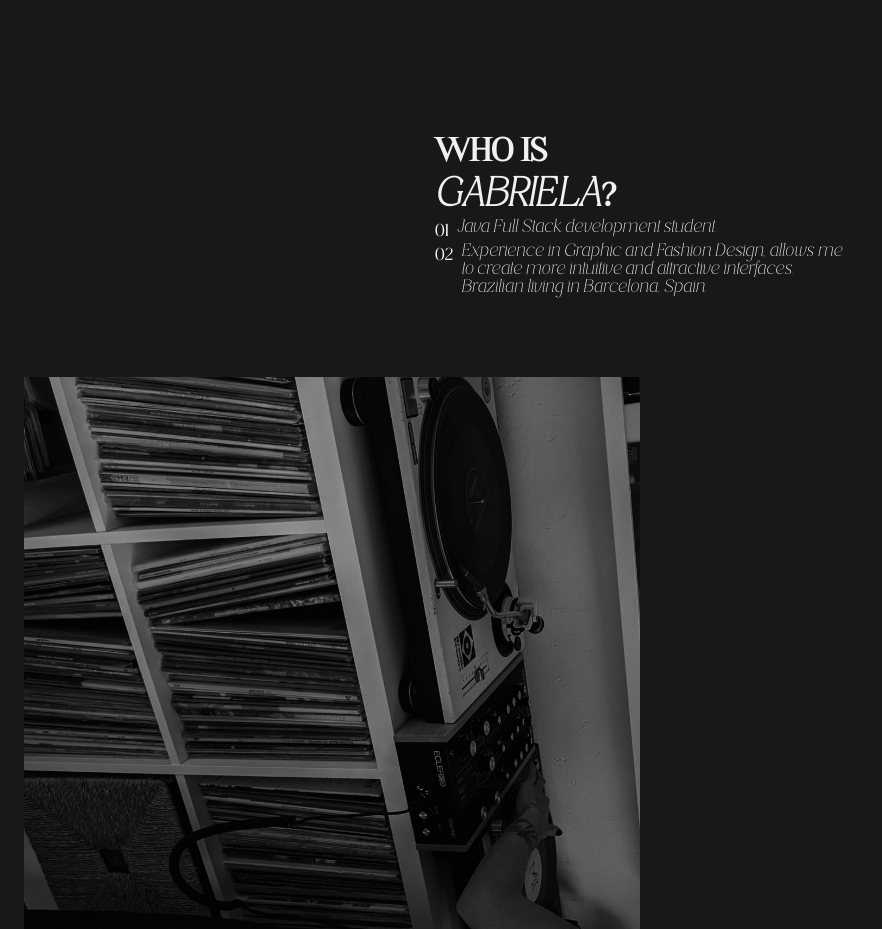
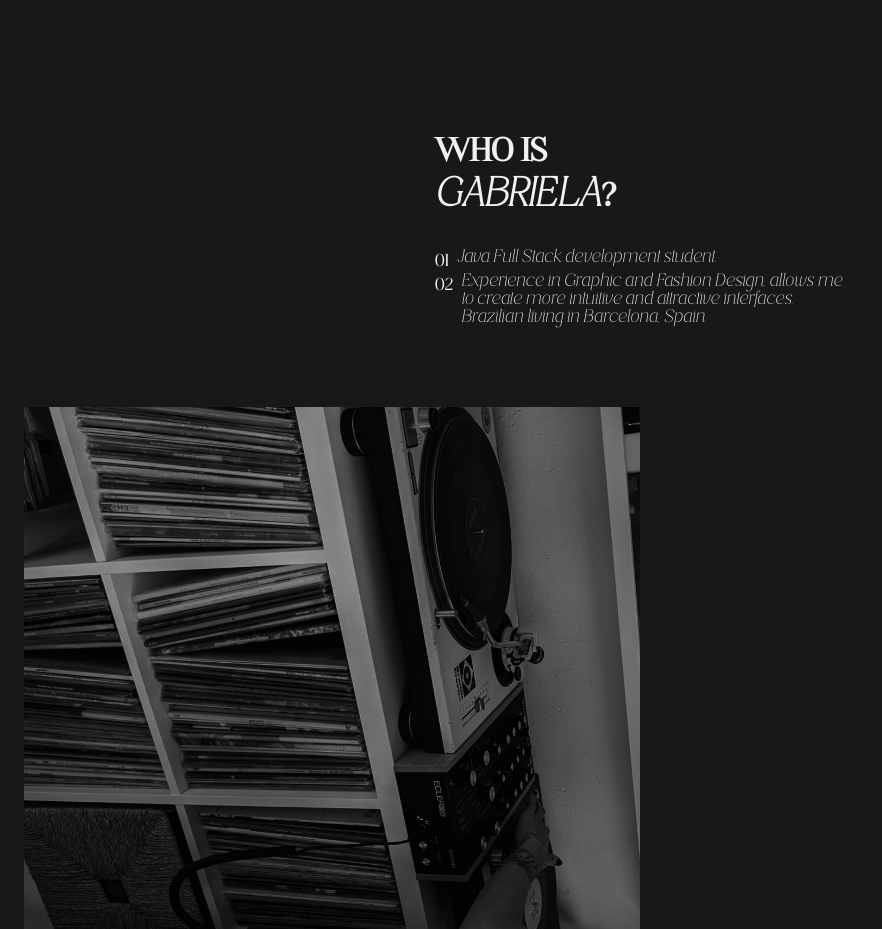
Before and after one commit to zmngabriela/portfolio, a React (Create React App) app: page / in a window 1280 px wide. Shown: the part 2000-2929 px from the top of the page, without its empty margins (0-882 px from the left). Built offline with nearby package versions, Linux system fonts and the light colour scheme.

Commit message:
style(layout): adjust spacing and minor layout refinements in text and about styles

```diff
--- a/src/components/TextComponent/styles.ts
+++ b/src/components/TextComponent/styles.ts
@@ -18,7 +18,7 @@ export const Text = styled.div`
   }
 
   @media (max-width: ${breakpoints.tablet}) {
-    width: 100%;
+    width: 70%;
     justify-content: auto;
   }
 `;
--- a/src/containers/About/styles.ts
+++ b/src/containers/About/styles.ts
@@ -17,8 +17,11 @@ export const Main = styled.section`
 
 export const Container = styled.div`
   align-items: center;
-  gap: 40px;
   margin: 40px 0;
+
+  h3 {
+    margin-bottom: 30px;
+  }
 
   p {
     max-width: 30vw;
@@ -35,17 +38,11 @@ export const Container = styled.div`
     flex-direction: column;
 
     p {
-      max-width: 80%;
+      max-width: 100%;
     }
 
     ${Text} {
-      justify-content: center;
-    }
-
-    > div {
-      ${Text}:nth-of-type(1) {
-        margin-bottom: 40px;
-      }
+      justify-content: start;
     }
   }
 `;
```
